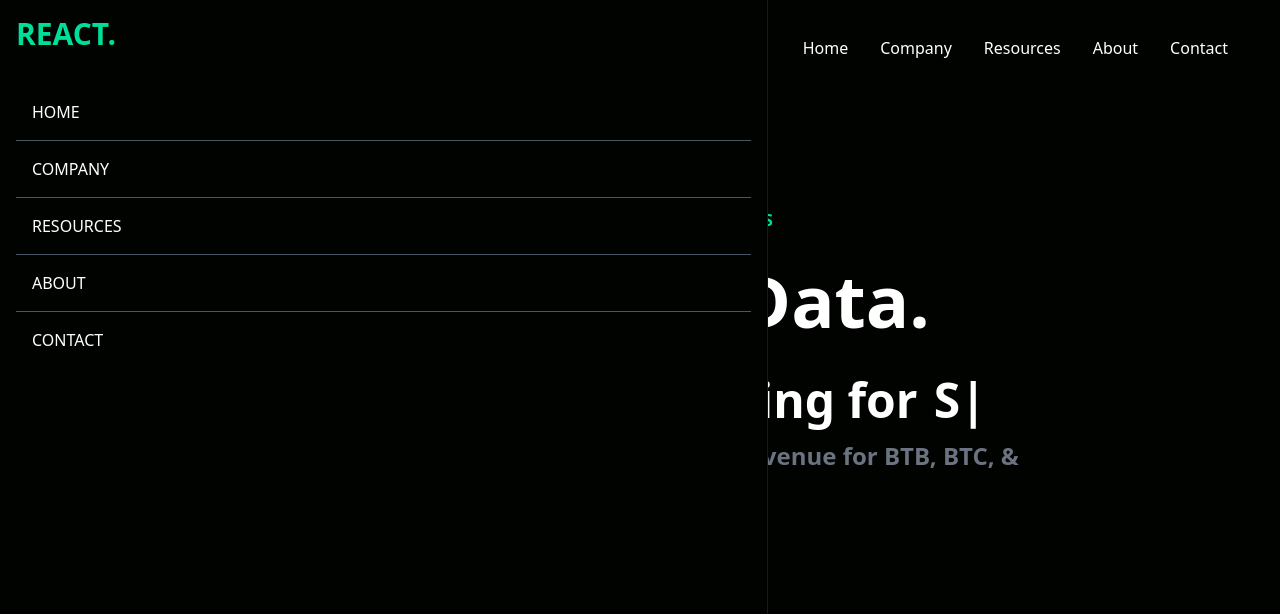
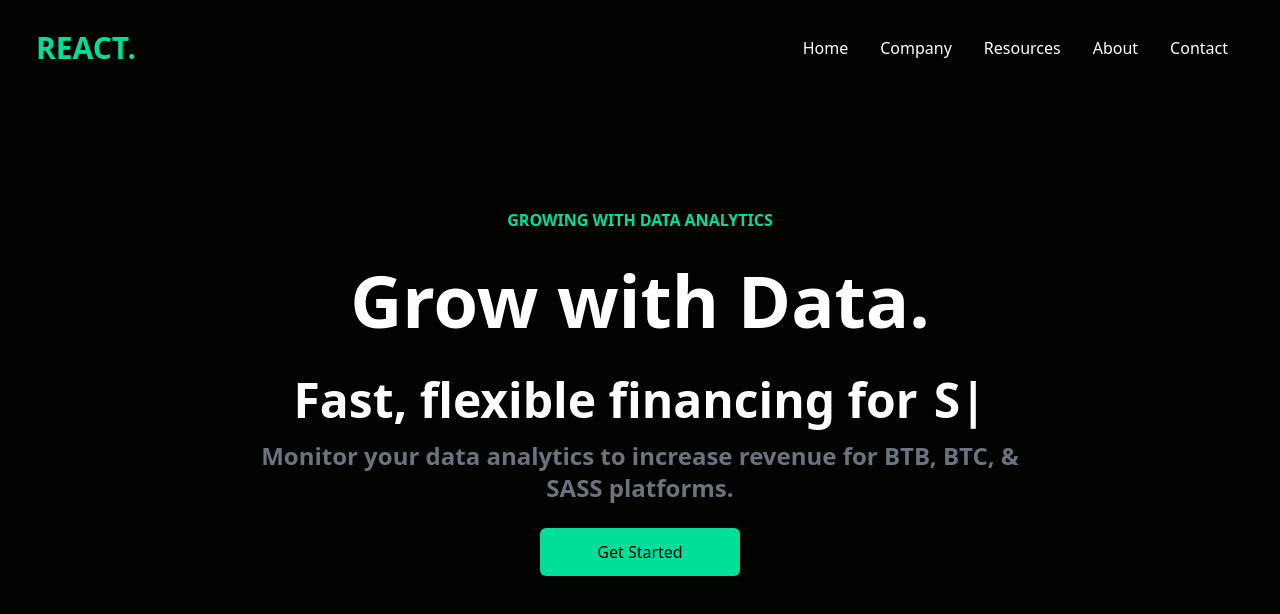
Before and after one commit to Typher7/finance-web, a React (Create React App) app: page / in a window 1280 px wide. Shown: the top 614 px of the page. Built offline with nearby package versions, Linux system fonts and the light colour scheme.

Commit message:
navbar error handled

```diff
--- a/src/components/Navbar.jsx
+++ b/src/components/Navbar.jsx
@@ -18,9 +18,9 @@
             <li className='p-4'>Contact</li>
         </ul>
         <div onClick={handleNav} className='block md:hidden '>
-            {!nav ? <AiOutlineClose size={20}/> : <AiOutlineMenu size={20}/>}
+            {nav ? <AiOutlineClose size={20}/> : <AiOutlineMenu size={20}/>}
         </div>
-        <div className={!nav ? 'fixed left-0 top-0 w-[60%] h-full border-r border-r-gray-900 bg-[#000300] ease-in-out duration-500' : 'fixed left-[-100%]'}>
+        <div className={nav ? 'fixed left-0 top-0 w-[60%] h-full border-r border-r-gray-900 bg-[#000300] ease-in-out duration-500' : 'fixed left-[-100%]'}>
           <h1 className='w-full text-3xl font-bold text-[#00df9a] m-4'>REACT.</h1>
 
           <ul className='uppercase p-4'>
```
